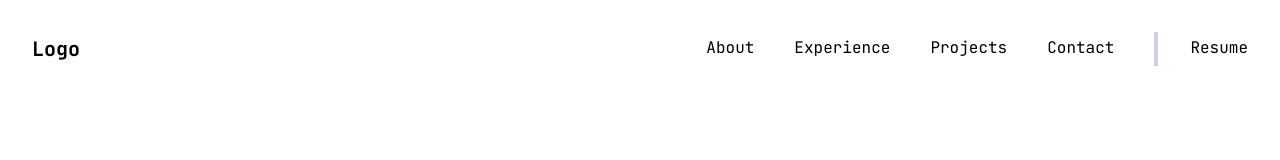
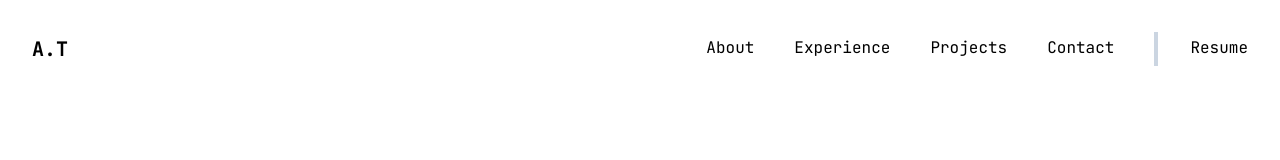
Before and after one commit to AashishTangnami/portfolio, a Next.js app: page / in a window 1280 px wide. Shown: the top 160 px of the page. Built offline with nearby package versions, Linux system fonts and the light colour scheme.

Commit message:
Added Initials as Logo

```diff
--- a/src/app/page.tsx
+++ b/src/app/page.tsx
@@ -56,7 +56,7 @@ export default function Home() {
     <div className="container mx-auto flex justify-between items-center">
     {/* <!-- Logo --> */}
     <div className="text-black text-xl font-bold">
-      <a href="#">Logo</a>
+      <a href="#">A.T</a>
     </div>
 
     {/* <!-- Navigation Links (Hidden on mobile) --> */}
```
